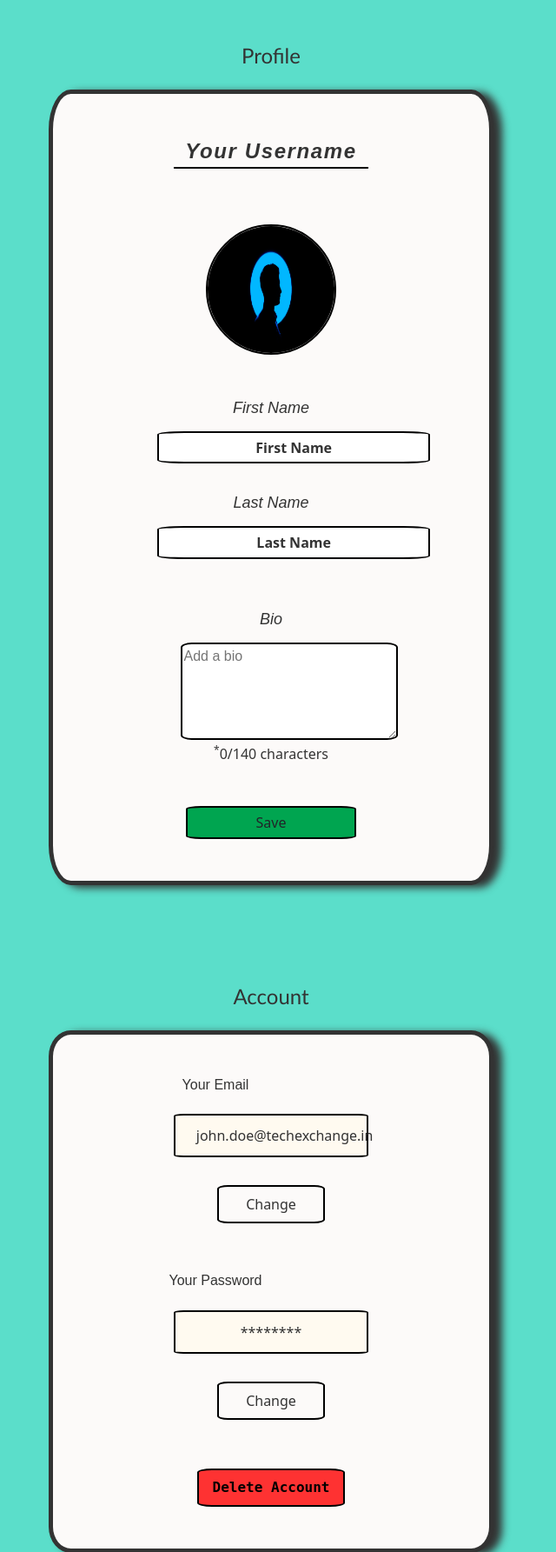
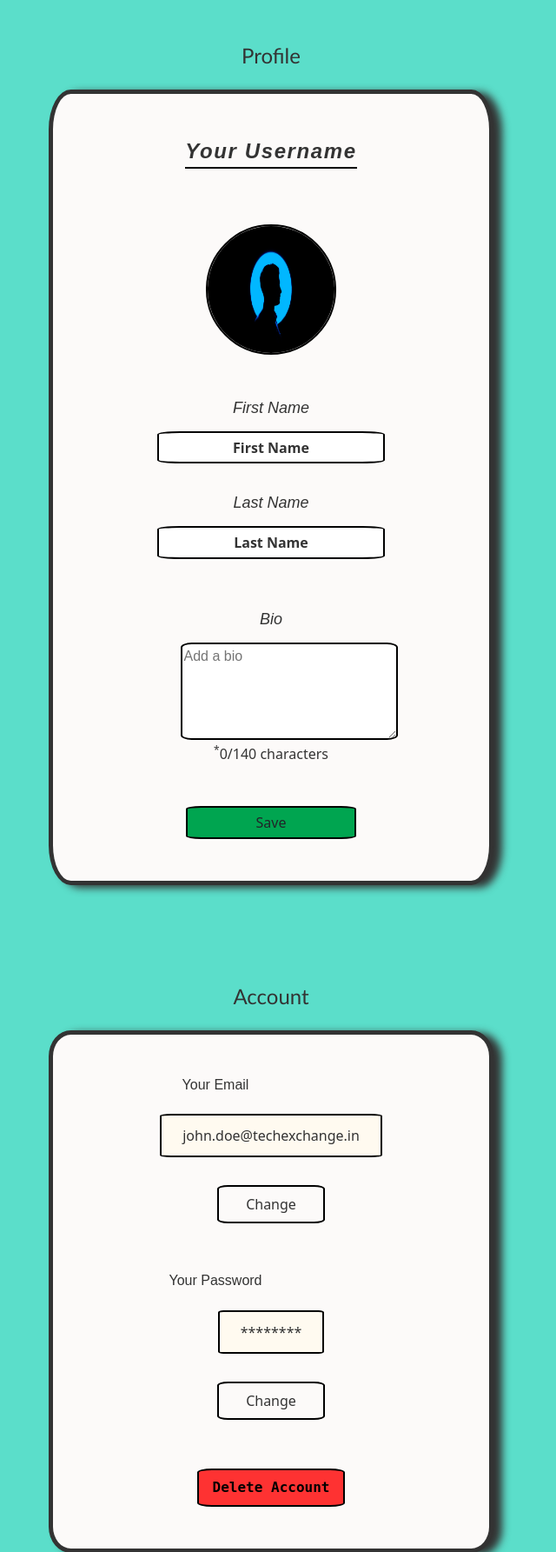
Before and after one commit to branfung/techx22-sds-teamlorem, a Flask app: page /delete-account in a window 1280 px wide. Shown: the part 179-1964 px from the top of the page at 87% size, without its empty margins (328-968 px from the left). Run offline with Flask 2, Linux system fonts and the light colour scheme; some libraries are stand-ins or nearby versions.

Commit message:
Fixed account CSS bugs and added more functionality

```diff
--- a/app.py
+++ b/app.py
@@ -328,20 +328,21 @@ def account():
 
         user_doc = users.find_one({"username":current_user})
 
-        return render_template("account.html", session=session,firstname=user_doc["firstname"],
-        lastname=user_doc["lastname"],bio=user_doc["bio"],
-        password=model.hashed_to_star(user_doc["password"]))
+        # return render_template("account.html", session=session,firstname=user_doc["firstname"],
+        # lastname=user_doc["lastname"],bio=user_doc["bio"],
+        # password=model.hashed_to_star(user_doc["password"]))
 
-    else:
 
-        # load account info with the one prev found in the user's document
-        try:
-            return render_template("account.html", session=session,
-            firstname=user_doc["firstname"],lastname=user_doc["lastname"],
-            bio=user_doc["bio"],password=model.hashed_to_star(user_doc["password"]))
-        except:
-            return render_template("account.html",firstname="",lastname="",bio="",
-            password="******",session=session)
+
+    # load account info with the one prev found in the user's document
+    try:
+        return render_template("account.html", session=session,
+        firstname=user_doc["firstname"],lastname=user_doc["lastname"],
+        bio=user_doc["bio"],password=model.hashed_to_star(user_doc["password"]),
+        email=user_doc["email"])
+    except:
+        return render_template("account.html",firstname="",lastname="",bio="",
+        password="******",session=session)
 
 """
 Delete the users account from the users data base
--- a/static/css/account.css
+++ b/static/css/account.css
@@ -48,9 +48,7 @@ h3 {
 .username {
 	margin-bottom: 2rem;
 	border-bottom: 2.5px solid black;
-	/* border-radius: 10%; */
-	/* padding: 0.4rem; */
-	width: 45%;
+	width: auto;
 	text-align: center;
 	height: auto;
 	font-style: italic;
@@ -74,7 +72,7 @@ label {
 	margin-top: 0.5rem;
 	margin-bottom: 2rem;
 	border-radius: 10%;
-	width: 120%;
+	width: auto;
 }
 
 .profile-image img {
@@ -157,7 +155,7 @@ label {
     padding: 0.7rem 1.5rem;
     border-radius: 5%;
     background-color: floralwhite;
-    width: 45%;
+    width: auto;
 }
 
 .account-info-btn{
--- a/templates/account.html
+++ b/templates/account.html
@@ -57,7 +57,11 @@
     <section class="account-info info">
         <h5 class="account-h5">Your email</h5>
         <div class="user-info">
+            {%if email%}
+            <span class="account-info-span">{{email}}</span>
+            {%else%}
             <span class="account-info-span">john.doe@techexchange.in</span>
+            {%endif%}
             <button class="account-info-btn btn"><a href="/change-email">Change</a></button>
         </div>
 
```
